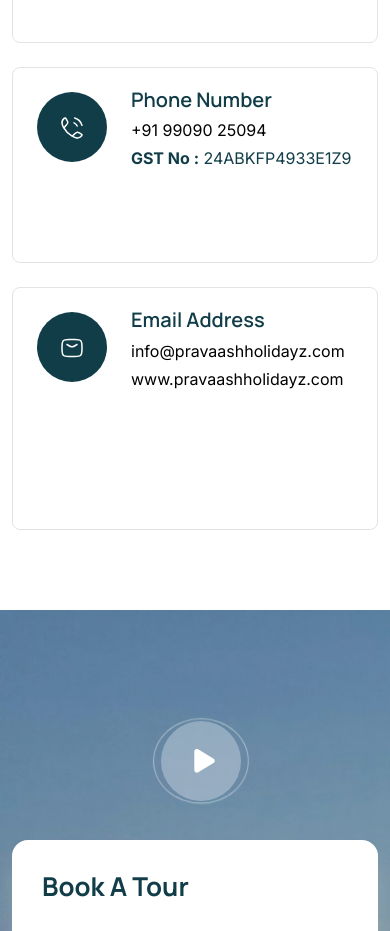
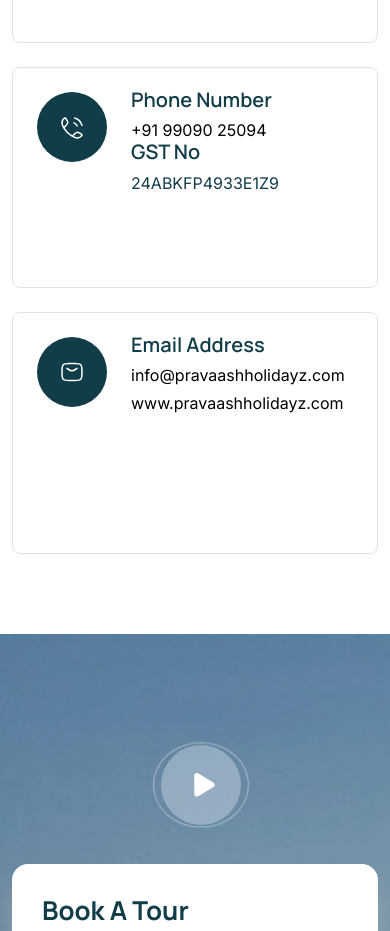
Before and after one commit to byrd1981/PravaashHolidayz, a React (Create React App) app: page /#/contact in a window 390 px wide. Shown: the part 920-1851 px from the top of the page. Built offline with nearby package versions, Linux system fonts and the light colour scheme; a web font is replaced by a local one.

Commit message:
Style: Format GST number to match phone number styling

```diff
--- a/src/Components/Contact/GetInTouch.jsx
+++ b/src/Components/Contact/GetInTouch.jsx
@@ -36,8 +36,9 @@ function GetInTouch() {
                                 <p className="about-contact-details-text">
                                     <Link to="tel:01234567890">+91 99090 25094</Link>
                                 </p>
+                                <h6 className="box-title">GST No</h6>
                                 <p className="about-contact-details-text">
-                                    <strong>GST No :</strong> 24ABKFP4933E1Z9
+                                    24ABKFP4933E1Z9
                                 </p>
                                 <p><br/></p><br/>
                             </div>
```
